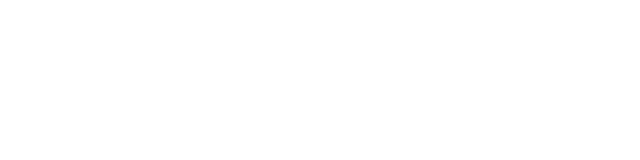
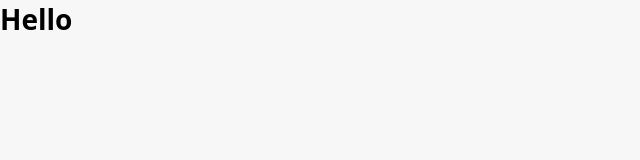
Before and after one commit to Pavlov1881/ReactJS-Workshop-UserApp, a React (Vite) app in the folder client/: page / in a window 1280 px wide. Shown: the top 160 px of the page, without its empty margins (0-640 px from the left). Built offline with nearby package versions, Linux system fonts and the light colour scheme.

Commit message:
Clear basic settings

```diff
--- a/client/index.html
+++ b/client/index.html
@@ -5,7 +5,7 @@
     <meta charset="UTF-8" />
     <link rel="icon" type="image/svg+xml" href="/vite.svg" />
     <meta name="viewport" content="width=device-width, initial-scale=1.0" />
-    <title>Vite + React</title>
+    <title>User List</title>
 </head>
 
 <body>
--- a/client/src/App.jsx
+++ b/client/src/App.jsx
@@ -1,9 +1,10 @@
+import './styles.css';
 
 function App() {
 
     return (
         <>
-
+            <h1>Hello</h1>
         </>
     )
 }
```
Also changed, not shown: client/src/styles.css (renamed from client/public/styles.css).
